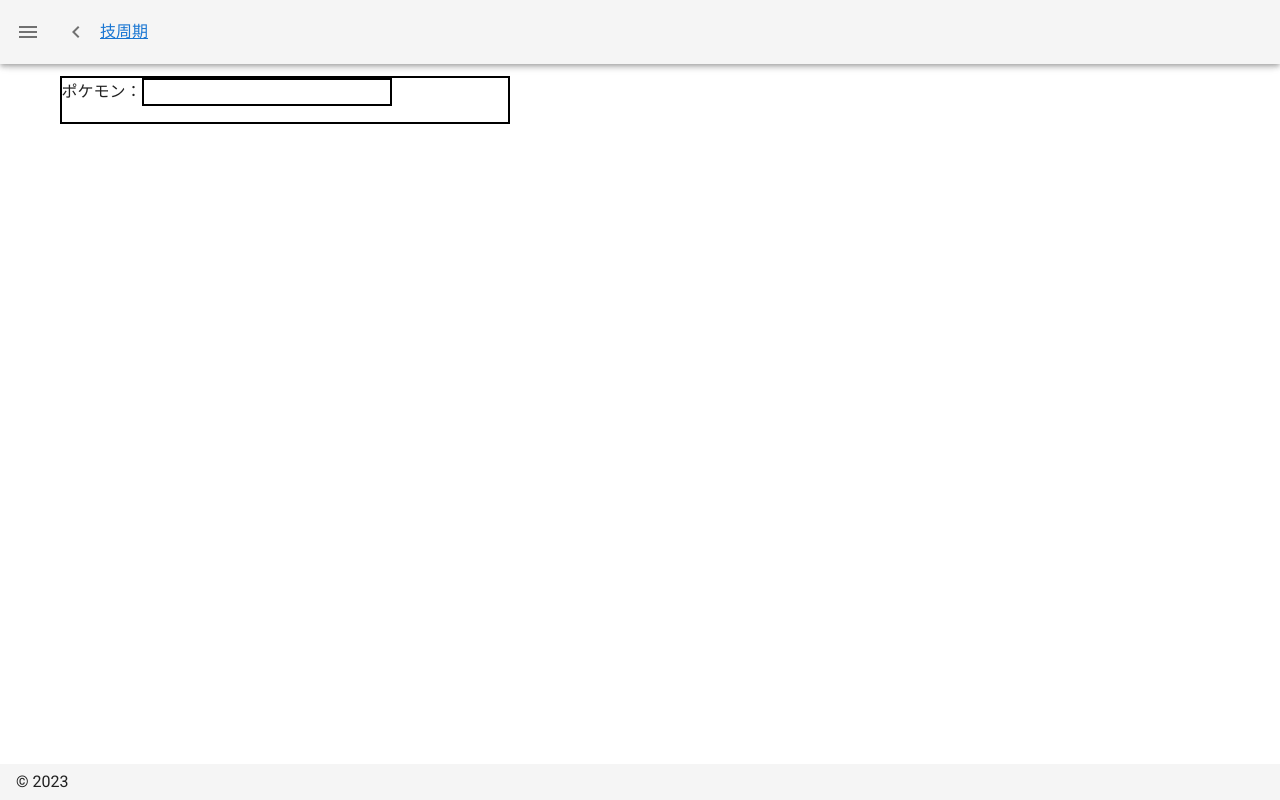
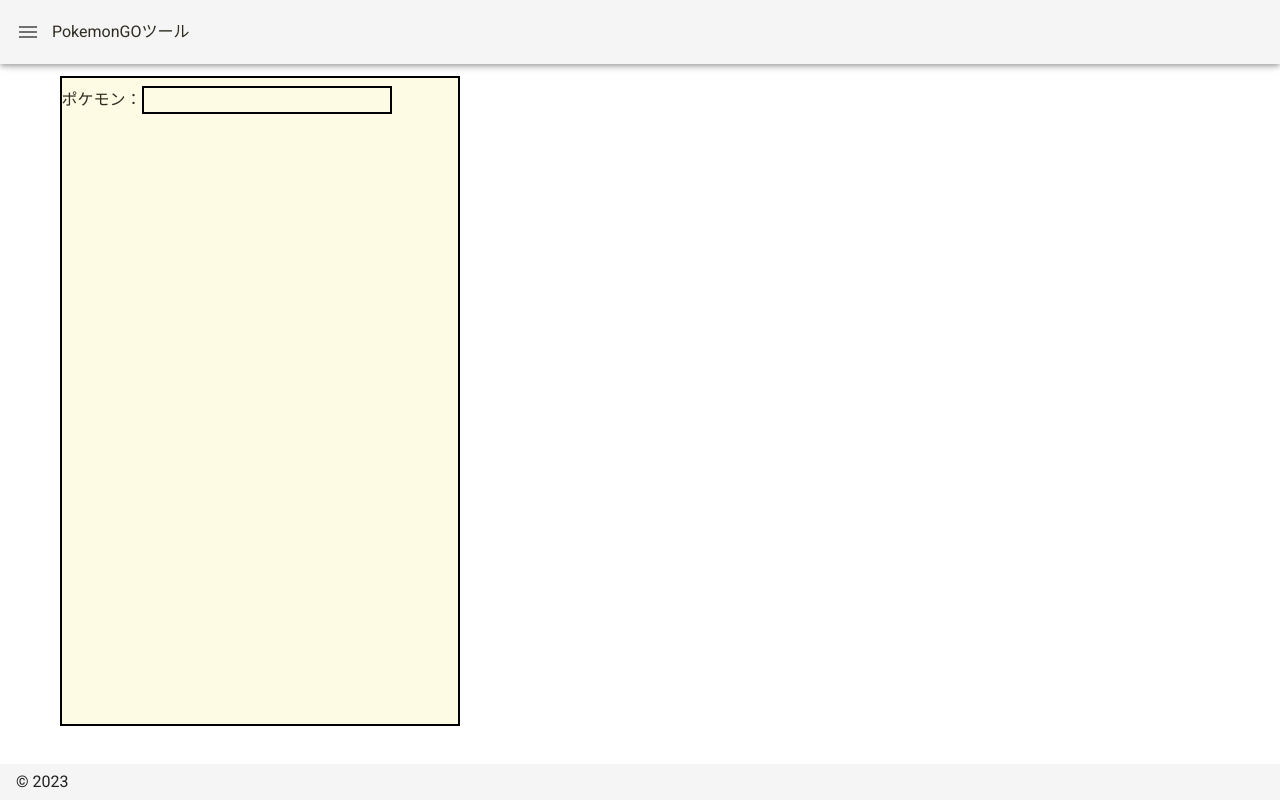
Before and after one commit to zuumi/pokemon-party, a Nuxt app: page /pokemon in a window 1280 px wide. Shown: the top 800 px of the page. Built offline with nearby package versions, Linux system fonts and the light colour scheme; what v-tooltip would draw is missing.

Commit message:
:+1: メイン機能のスタイルを調整

```diff
--- a/components/NavBar.vue
+++ b/components/NavBar.vue
@@ -1,7 +1,7 @@
 <template>
   <div>
     <nav>
-      <nuxt-link :to="{ name: 'pokemon' }">技周期</nuxt-link>
+      <nuxt-link :to="{ name: 'pokemon' }">技サイクル</nuxt-link>
     </nav>
   </div>
 </template>
--- a/components/wazaPatter.vue
+++ b/components/wazaPatter.vue
@@ -227,6 +227,7 @@ div {
 }
 select {
   width: 200px;
+  margin-top: 8px;
 }
 label {
   width: 200px;
--- a/layouts/default.vue
+++ b/layouts/default.vue
@@ -26,10 +26,8 @@
     </v-navigation-drawer>
     <v-app-bar :clipped-left="clipped" fixed app>
       <v-app-bar-nav-icon @click.stop="drawer = !drawer" />
-      <v-btn icon @click.stop="miniVariant = !miniVariant">
-        <v-icon>mdi-{{ `chevron-${miniVariant ? 'right' : 'left'}` }}</v-icon>
-      </v-btn>
-      <nav-bar></nav-bar>
+      <!-- <nav-bar></nav-bar> -->
+      <span>PokemonGOツール</span>
     </v-app-bar>
     <v-main>
       <v-container>
--- a/pages/pokemon/index.vue
+++ b/pages/pokemon/index.vue
@@ -94,16 +94,20 @@ export default {
 <style lang="scss">
 .select {
   border: 2px solid black;
-  width: 450px;
+  width: 400px;
+  height: 650px;
+  background-color: #fefbe5;
+  color: #2e2b21;
 }
 .select__pokemon {
   border: 2px solid black;
   color: black;
-  background-color: white;
   width: 250px;
+  color: #2e2b21;
 }
 div {
   text-align: left;
+  color: #2e2b21;
 }
 .pokeimg {
   margin: auto;
```
